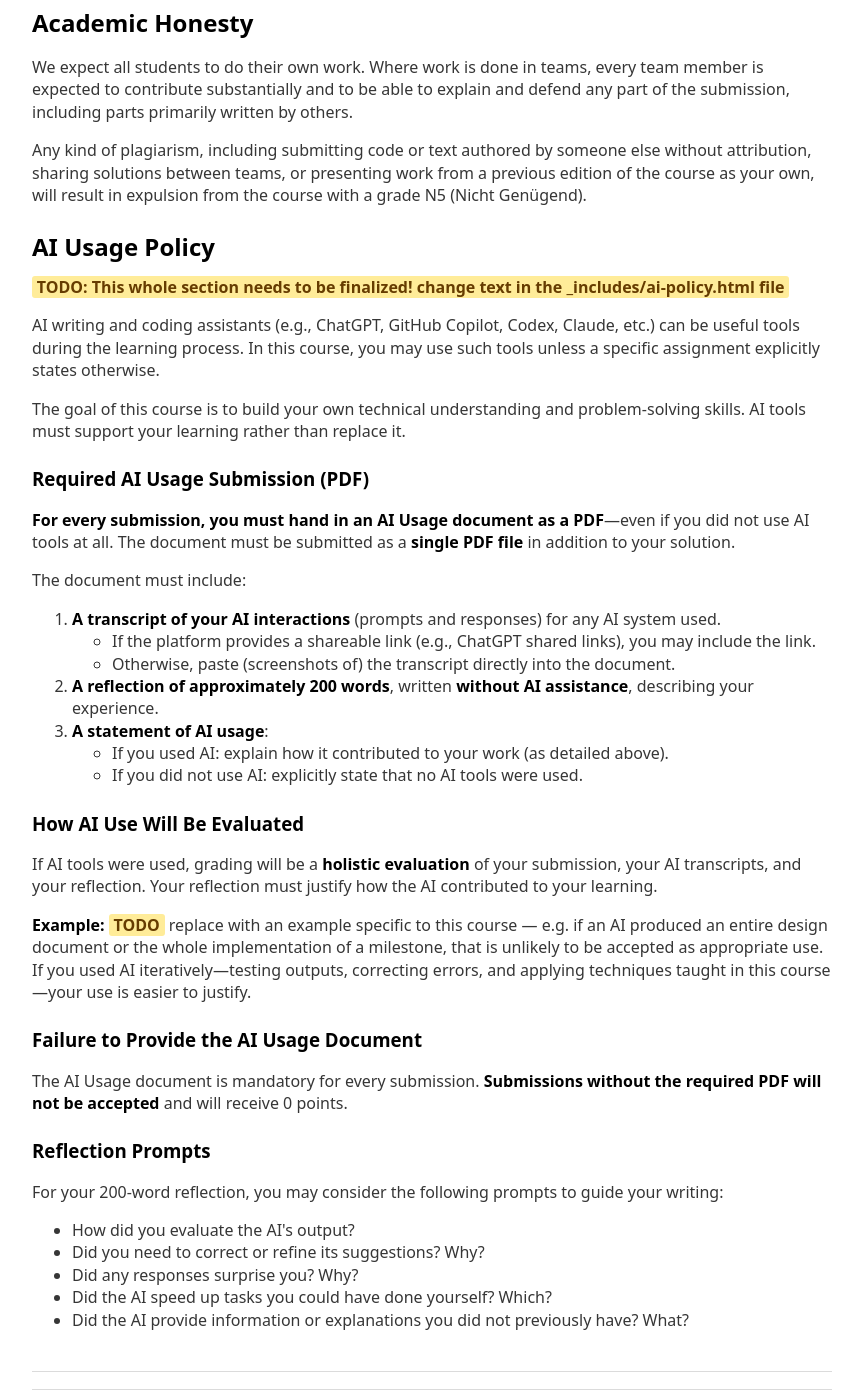
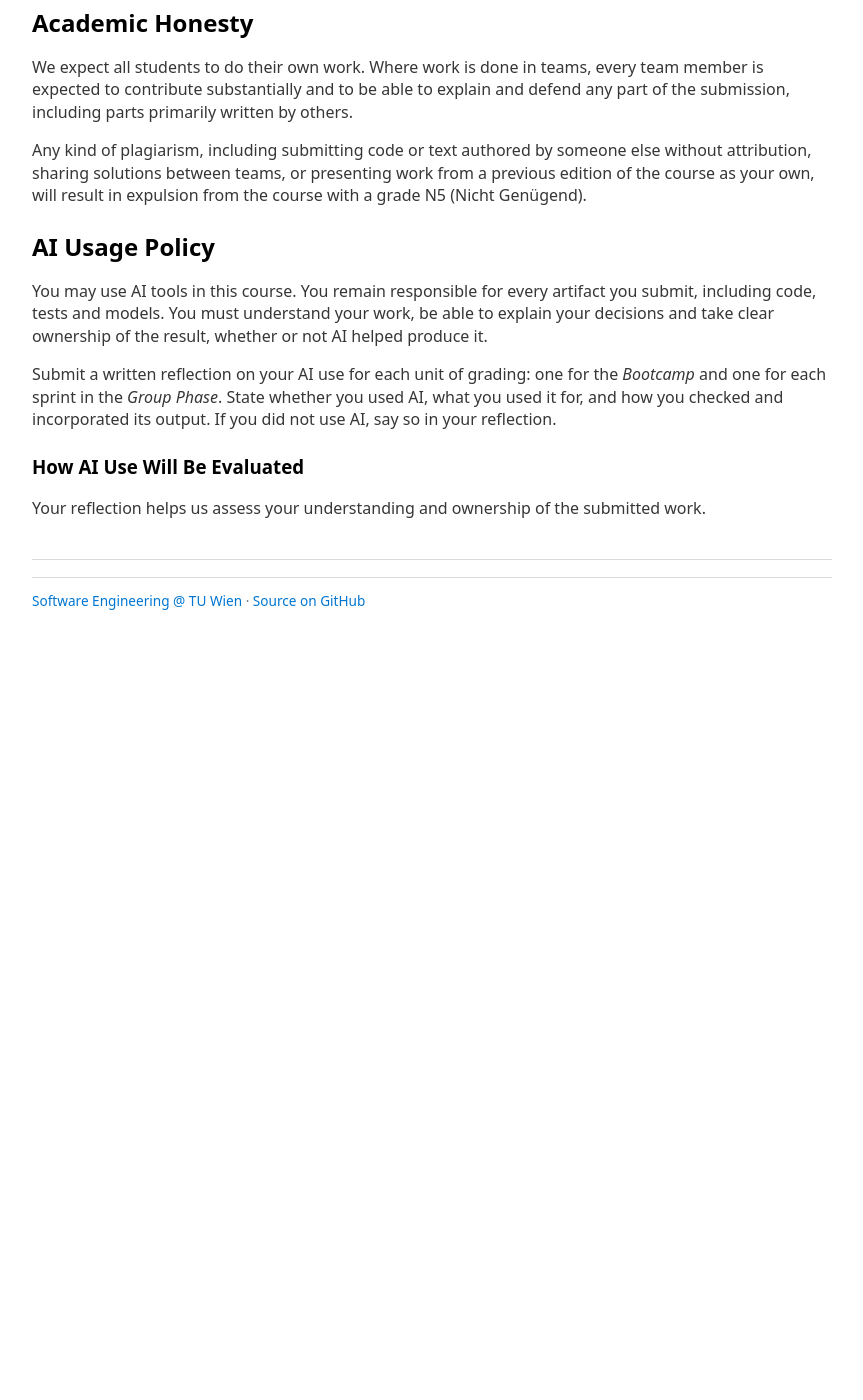
Before and after one commit to software-engineering-tuwien/software-engineering-tuwien.github.io, a Jekyll site: the page built from sep/2026W/index.html, in a window 1280 px wide and 1400 px high, scrolled down 4454 px. Shown: the whole window, without its empty margins (208-1071 px from the left). Built offline with Jekyll 4.4.1, drawn with Linux system fonts in a browser that asks for light colours; after the commit the page ends 5084 px from its top, so only the background shows below that.

Commit message:
Set SEP AI reflection and ownership policy

```diff
--- /dev/null
+++ b/_includes/ai-policy-sep.html
@@ -0,0 +1,21 @@
+    <section id="ai-policy" lang="en">
+      <h2>AI Usage Policy</h2>
+
+      <p>
+        You may use AI tools in this course. You remain responsible for every artifact you submit,
+        including code, tests and models. You must understand your work, be able to explain your
+        decisions and take clear ownership of the result, whether or not AI helped produce it.
+      </p>
+
+      <p>
+        Submit a written reflection on your AI use for each unit of grading: one for the
+        <em>Bootcamp</em> and one for each sprint in the <em>Group Phase</em>. State whether you
+        used AI, what you used it for, and how you checked and incorporated its output. If you
+        did not use AI, say so in your reflection.
+      </p>
+
+      <h3>How AI Use Will Be Evaluated</h3>
+      <p>
+        Your reflection helps us assess your understanding and ownership of the submitted work.
+      </p>
+    </section>
--- a/_layouts/course.html
+++ b/_layouts/course.html
@@ -24,5 +24,9 @@ layout: base
 
 {% include academic-honesty.html %}
 
+{% if page.course == "sep" %}
+{% include ai-policy-sep.html %}
+{% else %}
 {% include ai-policy.html %}
+{% endif %}
   </main>
```
